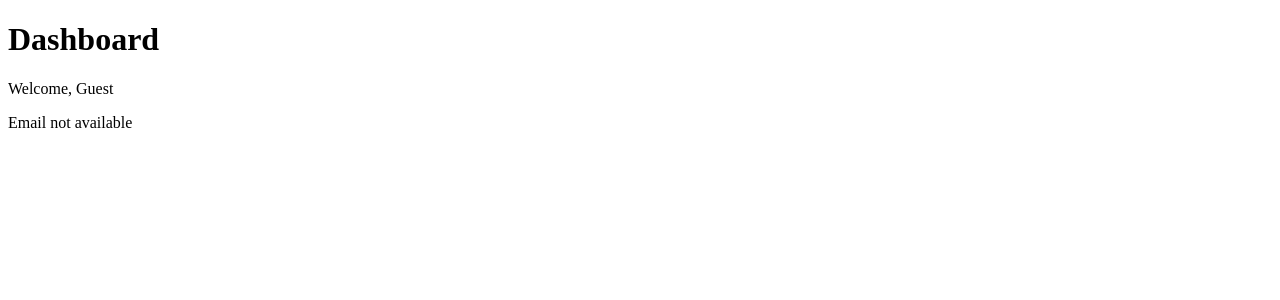
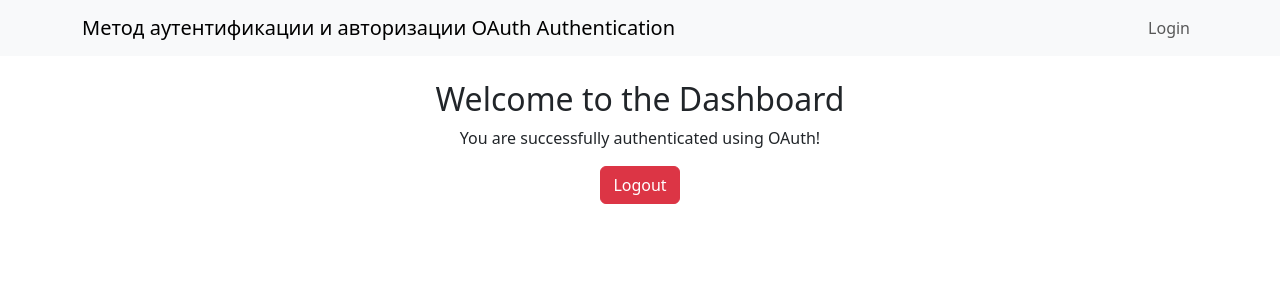
Before and after one commit to 111233312/OAuth, a Flask app: template project3/templates/dashboard.html in a window 1280 px wide. Shown: the top 300 px of the page. Run offline with Flask 3, Linux system fonts and the light colour scheme; the template is opened without the code that fills it, so the values that code supplies are empty.

Commit message:
Update dashboard.html

```diff
--- a/project3/templates/dashboard.html
+++ b/project3/templates/dashboard.html
@@ -1,20 +1,11 @@
-<!DOCTYPE html>
-<html lang="en">
-<head>
-    <meta charset="UTF-8">
-    <title>Dashboard</title>
-</head>
-<body>
-    <h1>Dashboard</h1>
-    {% if user_info.names and user_info.names[0].displayName %}
-        <p>Welcome, {{ user_info.names[0].displayName }}</p>
-    {% else %}
-        <p>Welcome, Guest</p>
-    {% endif %}
-    {% if user_info.emailAddresses and user_info.emailAddresses[0].value %}
-        <p>Your email: {{ user_info.emailAddresses[0].value }}</p>
-    {% else %}
-        <p>Email not available</p>
-    {% endif %}
-</body>
-</html>
+{% extends "base.html" %}
+
+{% block content %}
+<div class="row justify-content-center">
+    <div class="col-md-8 text-center">
+        <h2>Welcome to the Dashboard</h2>
+        <p>You are successfully authenticated using OAuth!</p>
+        <a href="/logout" class="btn btn-danger">Logout</a>
+    </div>
+</div>
+{% endblock %}
```
